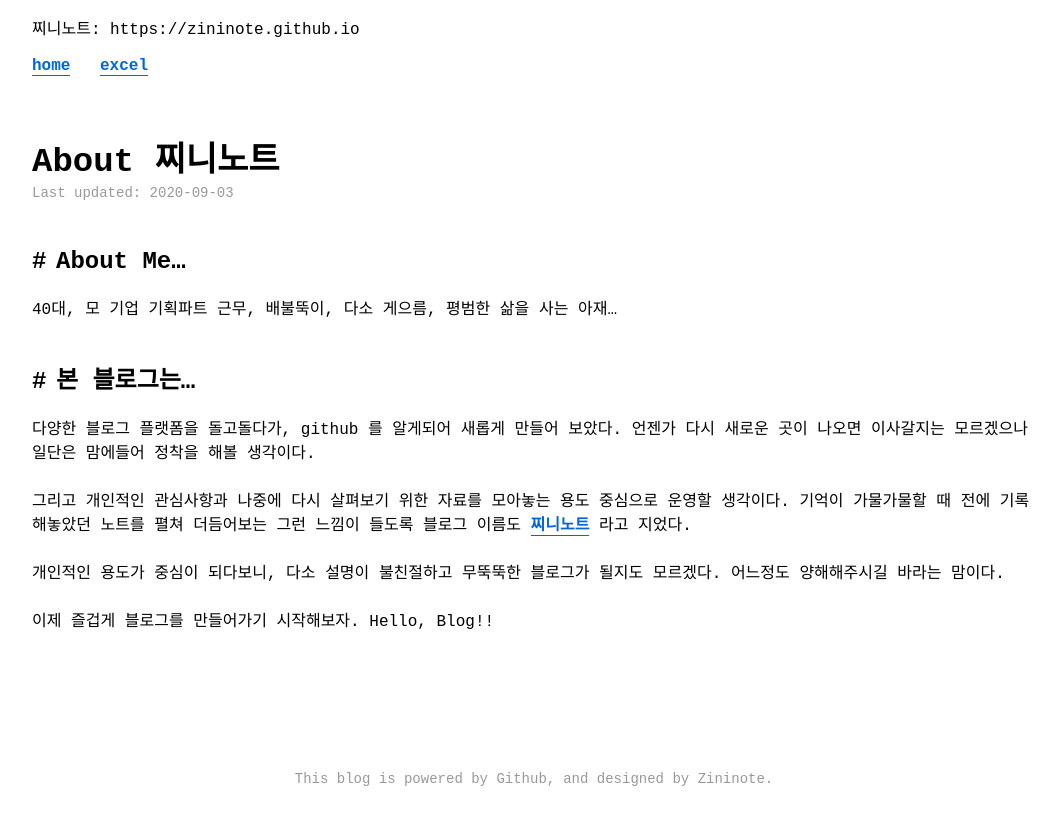
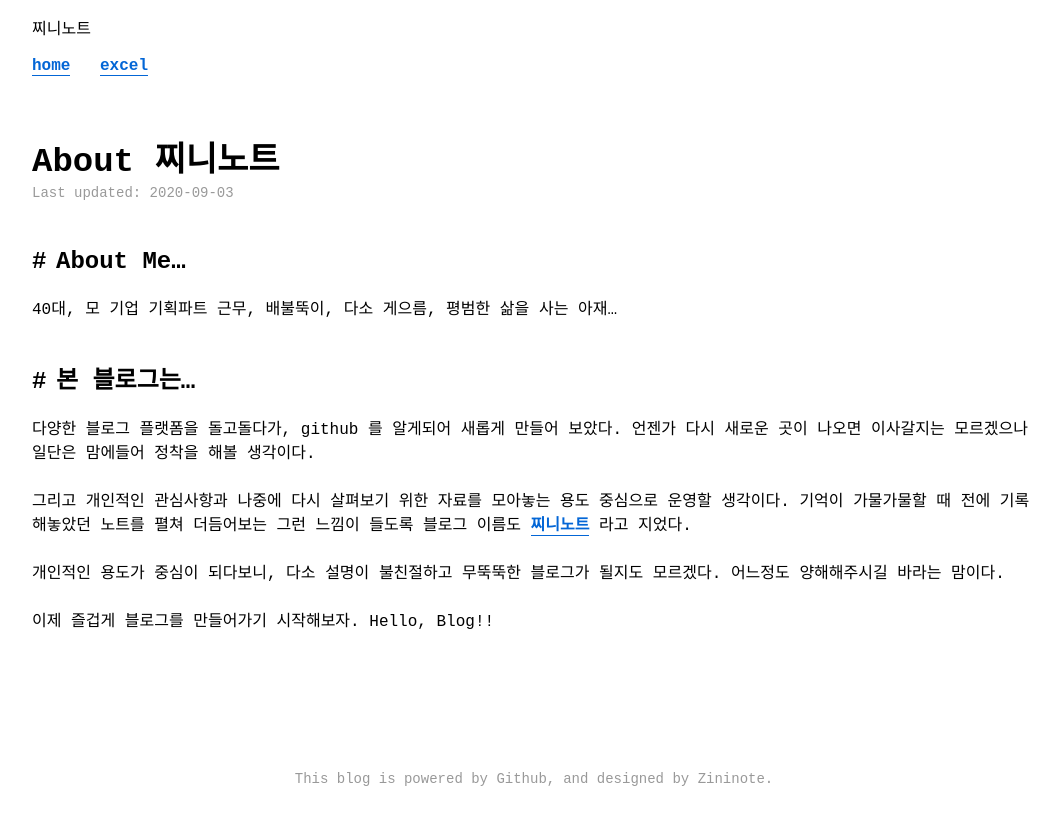
Before and after one commit to zininote/zininote.github.io-old-, a Jekyll site: the page built from index.md, in a window 1280 px wide. Shown: the top 825 px of the page, without its empty margins (106-1166 px from the left). Built offline with Jekyll 4.4.1, drawn with Linux system fonts in a browser that asks for light colours; some web fonts are replaced; comment, search, counter and statistics services are not loaded; a style sheet for code colours, icons or effects is not loaded.

Commit message:
Update default.html

```diff
--- a/_layouts/default.html
+++ b/_layouts/default.html
@@ -16,7 +16,7 @@
   <body>
     <div id="header">
       <div>
-        <div id="header-title">{{ site.title }}: {{ site.url }}</div>
+        <div id="header-title">{{ site.title }}</div>
 
         {% include nav.html %}
 
```
